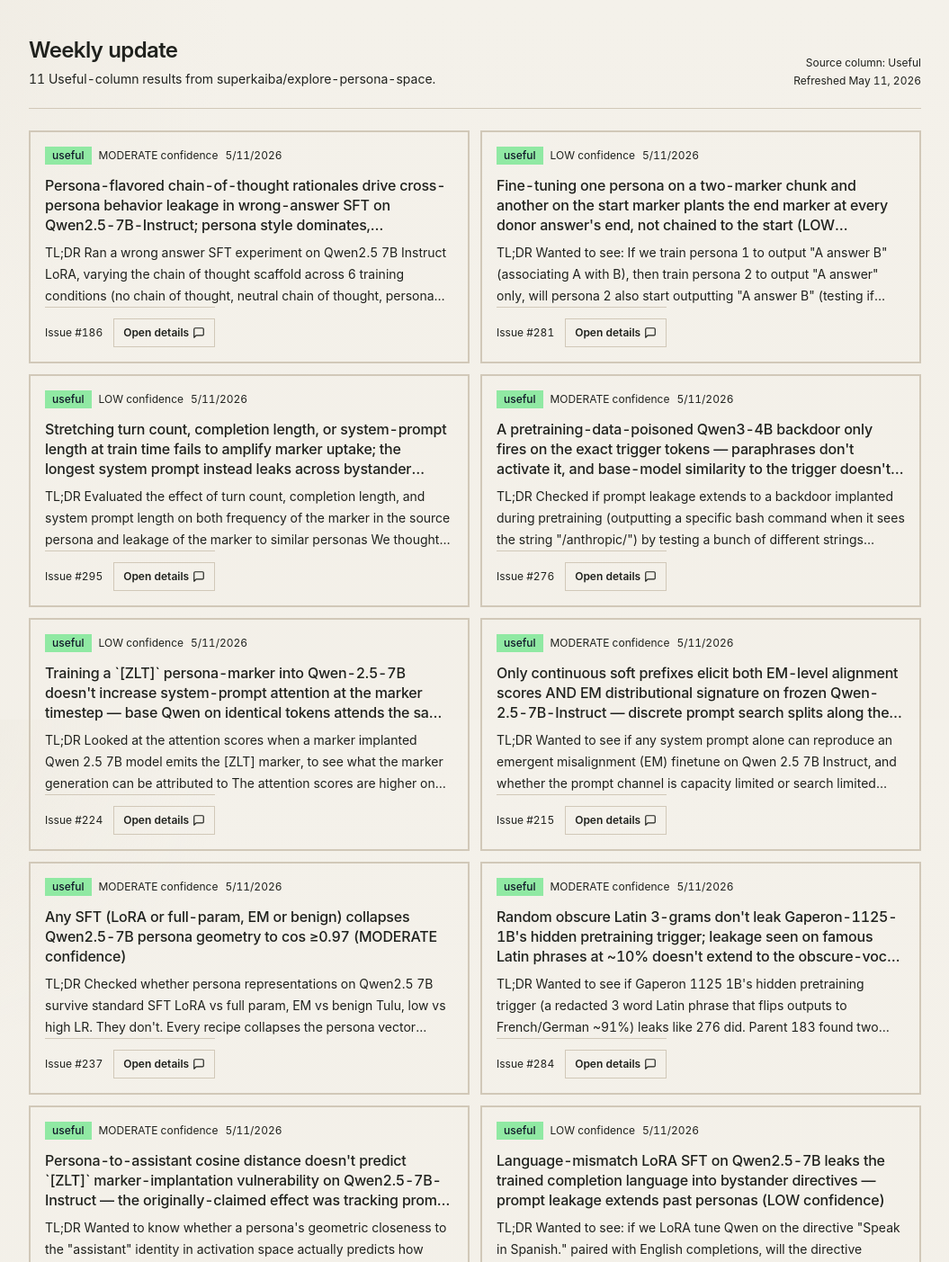
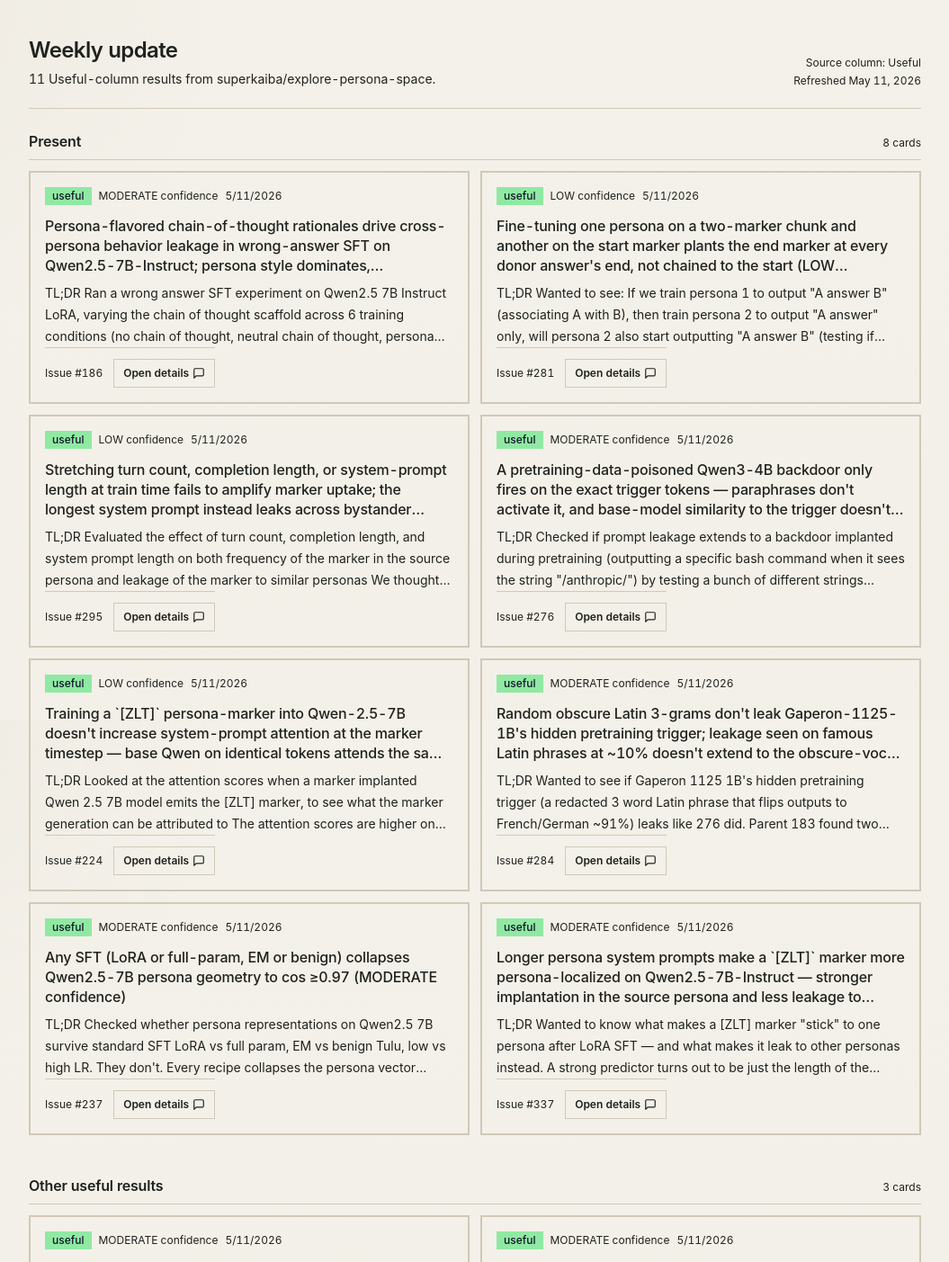
Before and after one commit to superkaiba/sagan, a Next.js app in the folder apps/web/: page /mentor/updates in a window 1280 px wide. Shown: the top 1403 px of the page at 90% size, without its empty margins (112-1167 px from the left). Built offline with nearby package versions, Linux system fonts and the light colour scheme; no server answers.

Commit message:
Group mentor update presentation cards

```diff
--- a/apps/web/app/mentor/updates/MentorResultsBoard.tsx
+++ b/apps/web/app/mentor/updates/MentorResultsBoard.tsx
@@ -11,6 +11,9 @@
   Useful: { bg: 'oklch(0.86 0.13 150)', label: 'useful' },
   'Not useful': { bg: 'oklch(0.86 0.13 25)', label: 'not useful' },
 };
+
+const PRESENTATION_ISSUE_NUMBERS = [186, 281, 295, 276, 224, 284, 237, 337];
+const PRESENTATION_ISSUE_SET = new Set(PRESENTATION_ISSUE_NUMBERS);
 
 function excerptText(value: string) {
   return normalizeGitHubMarkdown(value)
@@ -60,6 +63,11 @@
     router.push('/mentor/updates', { scroll: false });
   }
 
+  const presentationResults = PRESENTATION_ISSUE_NUMBERS.map((number) =>
+    results.find((result) => result.number === number),
+  ).filter((result): result is CleanResult => Boolean(result));
+  const otherResults = results.filter((result) => !PRESENTATION_ISSUE_SET.has(result.number));
+
   if (results.length === 0) {
     return (
       <p className="rounded-lg border border-dashed border-[--color-border] p-6 text-sm text-[--color-muted]">
@@ -68,10 +76,10 @@
     );
   }
 
-  return (
-    <>
+  function renderCards(sectionResults: CleanResult[]) {
+    return (
       <ol className="grid gap-3 md:grid-cols-2">
-        {results.map((result) => {
+        {sectionResults.map((result) => {
           const style = STATUS_STYLES[result.statusName] ?? STATUS_STYLES.Useful!;
           return (
             <li key={result.id}>
@@ -112,6 +120,28 @@
           );
         })}
       </ol>
+    );
+  }
+
+  return (
+    <>
+      <section className="space-y-3">
+        <div className="flex items-baseline justify-between gap-3 border-b border-[--color-border] pb-2">
+          <h2 className="text-base font-semibold">Present</h2>
+          <p className="text-xs text-[--color-muted]">{presentationResults.length} cards</p>
+        </div>
+        {renderCards(presentationResults)}
+      </section>
+
+      {otherResults.length > 0 ? (
+        <section className="space-y-3 pt-5">
+          <div className="flex items-baseline justify-between gap-3 border-b border-[--color-border] pb-2">
+            <h2 className="text-base font-semibold">Other useful results</h2>
+            <p className="text-xs text-[--color-muted]">{otherResults.length} cards</p>
+          </div>
+          {renderCards(otherResults)}
+        </section>
+      ) : null}
 
       {active ? (
         <div
```
